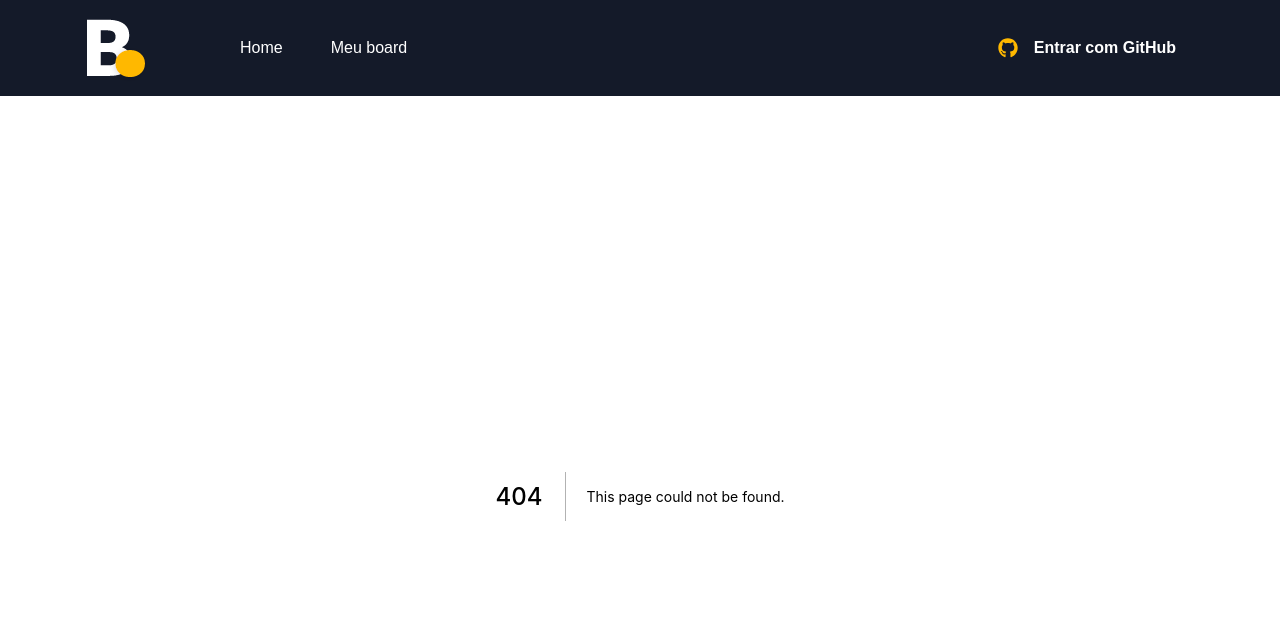
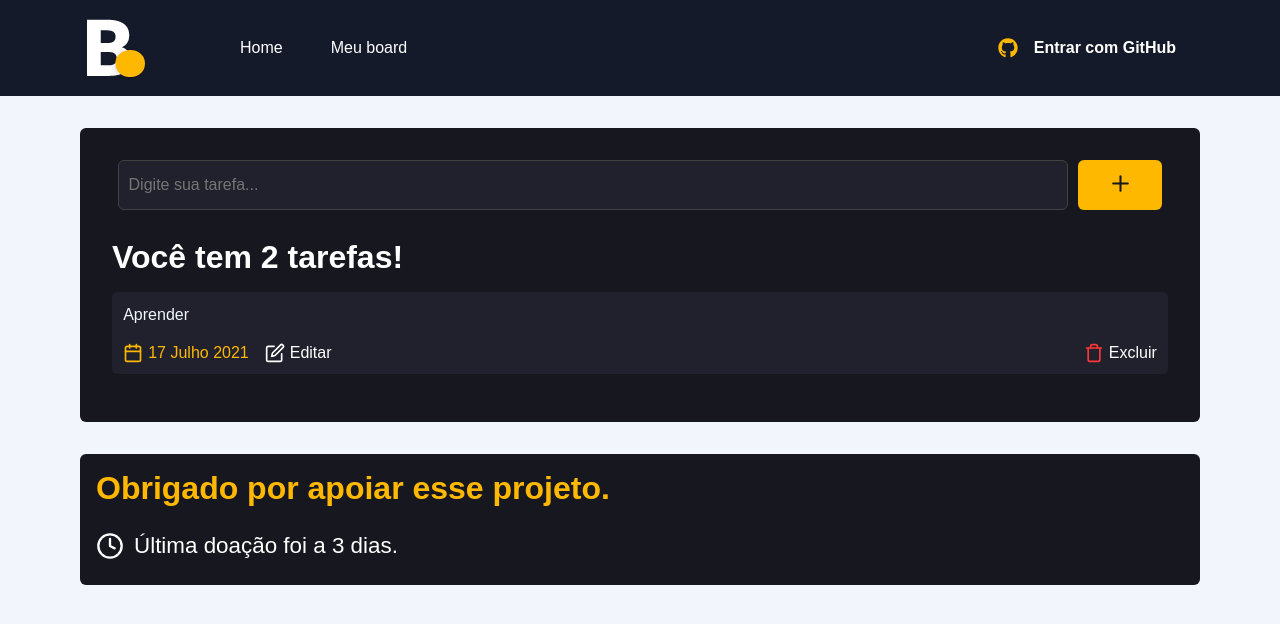
Before and after one commit to thiag0machad/board, a Next.js app: page /board in a window 1280 px wide. Before the commit this address had no page. Shown: the top 624 px of the page. Built offline with nearby package versions, Linux system fonts and the light colour scheme.

Commit message:
create Board

```diff
--- a/src/components/SignInButton/styles.module.scss
+++ b/src/components/SignInButton/styles.module.scss
@@ -24,7 +24,7 @@
   }
 
   &:hover {
-    filter: brightness(0.8);
+    filter: brightness(0.7);
   }
 
   svg:first-child {
--- /dev/null
+++ b/src/pages/board/index.tsx
@@ -0,0 +1,54 @@
+import Head from 'next/head';
+import styles from './styles.module.scss';
+import { FiPlus, FiCalendar, FiEdit, FiTrash, FiClock } from 'react-icons/fi';
+
+export default function Board() {
+  return (
+    <>
+      <Head>
+        <title>Minhas Tarefas - Board</title>
+      </Head>
+      <main className={styles.container}>
+        <form>
+          <input type='text' placeholder='Digite sua tarefa...' />
+          <button type='submit'>
+            <FiPlus size={25} color='#17181f' />
+          </button>
+        </form>
+
+        <h1>Você tem 2 tarefas!</h1>
+
+        <section>
+          <article className={styles.taskList}>
+            <p>Aprender</p>
+            <div className={styles.actions}>
+              <div>
+                <div>
+                  <FiCalendar size={20} color='#ffb800' />
+                  <time>17 Julho 2021</time>
+                </div>
+                <button>
+                  <FiEdit size={20} color='#fff' />
+                  <span>Editar</span>
+                </button>
+              </div>
+
+              <button>
+                <FiTrash size={20} color='#ff3636' />
+                <span>Excluir</span>
+              </button>
+            </div>
+          </article>
+        </section>
+      </main>
+
+      <div className={styles.vipContainer}>
+        <h3>Obrigado por apoiar esse projeto.</h3>
+        <div>
+          <FiClock size={28} color='#fff' />
+          <time>Última doação foi a 3 dias.</time>
+        </div>
+      </div>
+    </>
+  );
+}
--- /dev/null
+++ b/src/pages/board/styles.module.scss
@@ -0,0 +1,117 @@
+.container {
+  max-width: 1120px;
+  margin: 2rem auto;
+  padding: 2rem;
+  background-color: #17181f;
+  border-radius: 6px;
+
+  form {
+    display: flex;
+    justify-content: center;
+    align-items: center;
+
+    input {
+      width: 90%;
+      height: 50px;
+      background-color: #20212c;
+      border: 1px solid #424242;
+      border-radius: 6px;
+      padding: 3px 10px;
+      color: #fff;
+    }
+
+    button {
+      margin-left: 10px;
+      width: 8%;
+      height: 50px;
+      border: 0;
+      background-color: #ffb800;
+      border-radius: 6px;
+    }
+  }
+
+  h1 {
+    color: #fff;
+    margin-top: 1.8rem;
+  }
+}
+
+.taskList {
+  background-color: #20212c;
+  margin: 1rem 0;
+  padding: 0.7rem;
+  border-radius: 6px;
+
+  p {
+    cursor: pointer;
+    color: #f2f6fc;
+    font-size: 1rem;
+    line-height: 150%;
+  }
+
+  .actions {
+    width: 100%;
+    display: flex;
+    flex-direction: row;
+    justify-content: space-between;
+    margin-top: 1rem;
+
+    div {
+      display: flex;
+      justify-content: center;
+      align-items: center;
+      time {
+        color: #ffb800;
+        margin-left: 5px;
+        margin-right: 1rem;
+      }
+    }
+
+    button {
+      background: transparent;
+      border: 0;
+      display: flex;
+      justify-content: center;
+      align-items: center;
+
+      & + button {
+        margin-left: 10px;
+      }
+
+      span {
+        margin-left: 5px;
+        color: #fff;
+        cursor: pointer;
+      }
+
+      span:hover {
+        filter: brightness(0.7);
+      }
+    }
+  }
+}
+
+.vipContainer {
+  max-width: 1120px;
+  margin: 1rem auto;
+  padding: 1rem;
+  background-color: #17181f;
+  border-radius: 6px;
+
+  h3 {
+    color: #ffb800;
+    font-size: 2rem;
+  }
+
+  div {
+    margin-top: 1rem;
+    display: flex;
+    align-items: center;
+
+    time {
+      color: #fff;
+      font-size: 1.4rem;
+      padding: 10px;
+    }
+  }
+}
```
